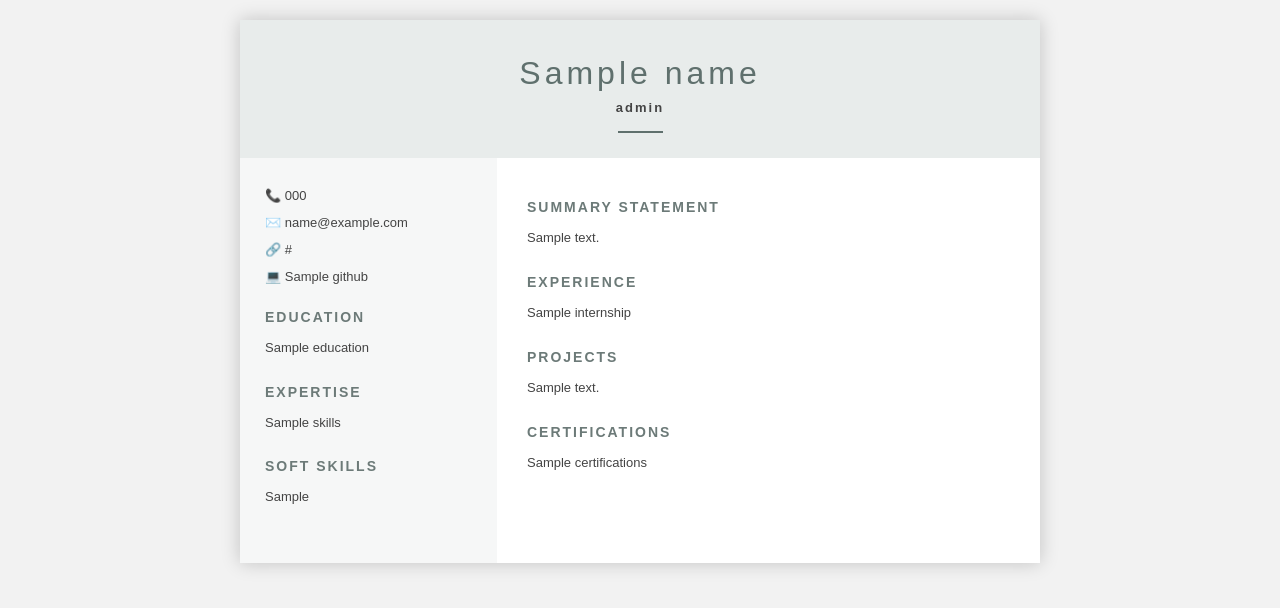
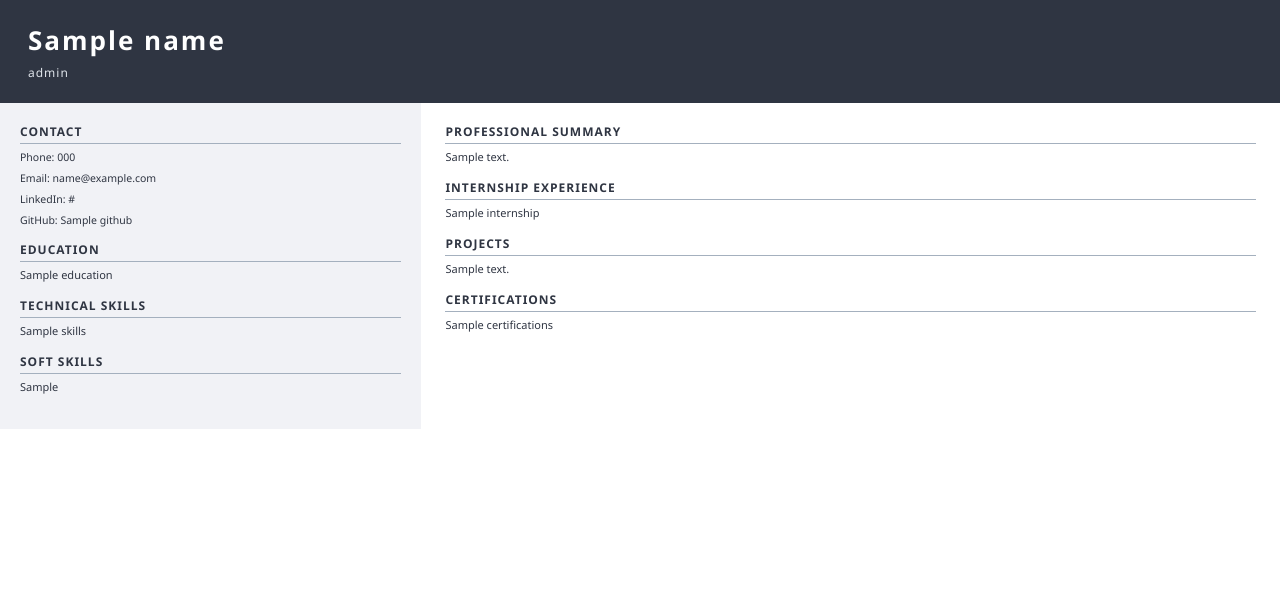
Before and after one commit to anup7349/python-project, a Python web app: template templates/template3.html in a window 1280 px wide. Shown: the top 608 px of the page. Run offline with Jinja, Linux system fonts and the light colour scheme; the template is opened without the code that fills it: most values are stand-ins (such as "Sample title", 1, 10 or a date in 2020).

Commit message:
Updated resume templates with unique design and GitHub integration

```diff
--- a/templates/template3.html
+++ b/templates/template3.html
@@ -2,46 +2,42 @@
 <html>
 <head>
 <style>
+@page {
+    size: A4;
+    margin: 10px;
+}
+
 body {
     margin: 0;
-    font-family: Arial, sans-serif;
-    background: #f2f2f2;
-    color: #444;
+    font-family: 'Segoe UI', Arial, sans-serif;
+    background: #ffffff;
+    color: #2f3542;
+    font-size: 11px;
 }
 
 .resume {
-    width: 800px;
-    margin: 20px auto;
-    background: white;
-    box-shadow: 0 0 18px rgba(0,0,0,0.2);
+    width: 100%;
+    background: #ffffff;
 }
 
 .header {
-    background: #e8eceb;
-    text-align: center;
-    padding: 35px 20px 25px;
+    background: #2f3542;
+    color: white;
+    padding: 22px 28px;
 }
 
 .header h1 {
     margin: 0;
-    letter-spacing: 4px;
-    font-size: 32px;
-    font-weight: normal;
-    color: #5f706d;
+    font-size: 26px;
+    letter-spacing: 2px;
+    font-weight: 700;
 }
 
 .header p {
-    margin: 6px 0 12px;
-    letter-spacing: 2px;
-    font-size: 13px;
-    font-weight: bold;
-}
-
-.line {
-    width: 45px;
-    height: 2px;
-    background: #5f706d;
-    margin: auto;
+    margin: 6px 0 0;
+    font-size: 12px;
+    letter-spacing: 1px;
+    color: #dfe4ea;
 }
 
 .content {
@@ -49,52 +45,47 @@ body {
 }
 
 .sidebar {
-    width: 30%;
-    background: #f6f7f7;
-    padding: 30px 25px;
+    width: 32%;
+    background: #f1f2f6;
+    padding: 20px;
 }
 
 .main {
-    width: 70%;
-    padding: 30px;
+    width: 68%;
+    padding: 20px 24px;
+}
+
+.section {
+    margin-bottom: 14px;
+}
+
+.section-title {
+    font-size: 12px;
+    font-weight: bold;
+    color: #2f3542;
+    border-bottom: 1px solid #a4b0be;
+    padding-bottom: 3px;
+    margin-bottom: 6px;
+    text-transform: uppercase;
+    letter-spacing: 1px;
+}
+
+.text {
+    font-size: 11px;
+    line-height: 1.35;
+    white-space: pre-line;
+    word-break: break-word;
 }
 
 .contact-item {
-    font-size: 13px;
-    margin-bottom: 12px;
+    font-size: 10.5px;
+    margin-bottom: 7px;
+    word-break: break-word;
 }
 
-.section {
-    margin-bottom: 25px;
-}
-
-h2 {
-    font-size: 14px;
-    letter-spacing: 2px;
-    color: #6c7a78;
-    margin-bottom: 12px;
-}
-
-h3 {
-    font-size: 13px;
-    margin-bottom: 3px;
-    color: #555;
-}
-
-p {
-    font-size: 13px;
-    line-height: 1.6;
-}
-
-.skill {
-    font-size: 13px;
-    margin-bottom: 8px;
-}
-
-ul {
-    padding-left: 18px;
-    font-size: 13px;
-    line-height: 1.6;
+a {
+    color: #2f3542;
+    text-decoration: none;
 }
 </style>
 </head>
@@ -106,7 +97,6 @@ ul {
     <div class="header">
         <h1>{{name}}</h1>
         <p>{{role}}</p>
-        <div class="line"></div>
     </div>
 
     <div class="content">
@@ -114,25 +104,26 @@ ul {
         <div class="sidebar">
 
             <div class="section">
-                <div class="contact-item">📞 {{phone}}</div>
-                <div class="contact-item">✉️ {{email}}</div>
-                <div class="contact-item">🔗 {{linkedin}}</div>
-                <div class="contact-item">💻 {{github}}</div>
+                <div class="section-title">Contact</div>
+                <div class="contact-item">Phone: {{phone}}</div>
+                <div class="contact-item">Email: {{email}}</div>
+                <div class="contact-item">LinkedIn: <a href="{{linkedin}}">{{linkedin}}</a></div>
+                <div class="contact-item">GitHub: <a href="{{github}}">{{github}}</a></div>
             </div>
 
             <div class="section">
-                <h2>EDUCATION</h2>
-                <p>{{education}}</p>
+                <div class="section-title">Education</div>
+                <div class="text">{{education}}</div>
             </div>
 
             <div class="section">
-                <h2>EXPERTISE</h2>
-                <p>{{skills}}</p>
+                <div class="section-title">Technical Skills</div>
+                <div class="text">{{skills}}</div>
             </div>
 
             <div class="section">
-                <h2>SOFT SKILLS</h2>
-                <p>{{soft_skills}}</p>
+                <div class="section-title">Soft Skills</div>
+                <div class="text">{{soft_skills}}</div>
             </div>
 
         </div>
@@ -140,23 +131,23 @@ ul {
         <div class="main">
 
             <div class="section">
-                <h2>SUMMARY STATEMENT</h2>
-                <p>{{summary}}</p>
+                <div class="section-title">Professional Summary</div>
+                <div class="text">{{summary}}</div>
             </div>
 
             <div class="section">
-                <h2>EXPERIENCE</h2>
-                <p>{{internship}}</p>
+                <div class="section-title">Internship Experience</div>
+                <div class="text">{{internship}}</div>
             </div>
 
             <div class="section">
-                <h2>PROJECTS</h2>
-                <p>{{project_desc}}</p>
+                <div class="section-title">Projects</div>
+                <div class="text">{{project_desc}}</div>
             </div>
 
             <div class="section">
-                <h2>CERTIFICATIONS</h2>
-                <p>{{certifications}}</p>
+                <div class="section-title">Certifications</div>
+                <div class="text">{{certifications}}</div>
             </div>
 
         </div>
```
Also changed, not shown: templates/template1.html (+42 -48 lines), templates/template2.html (+49 -36 lines).
